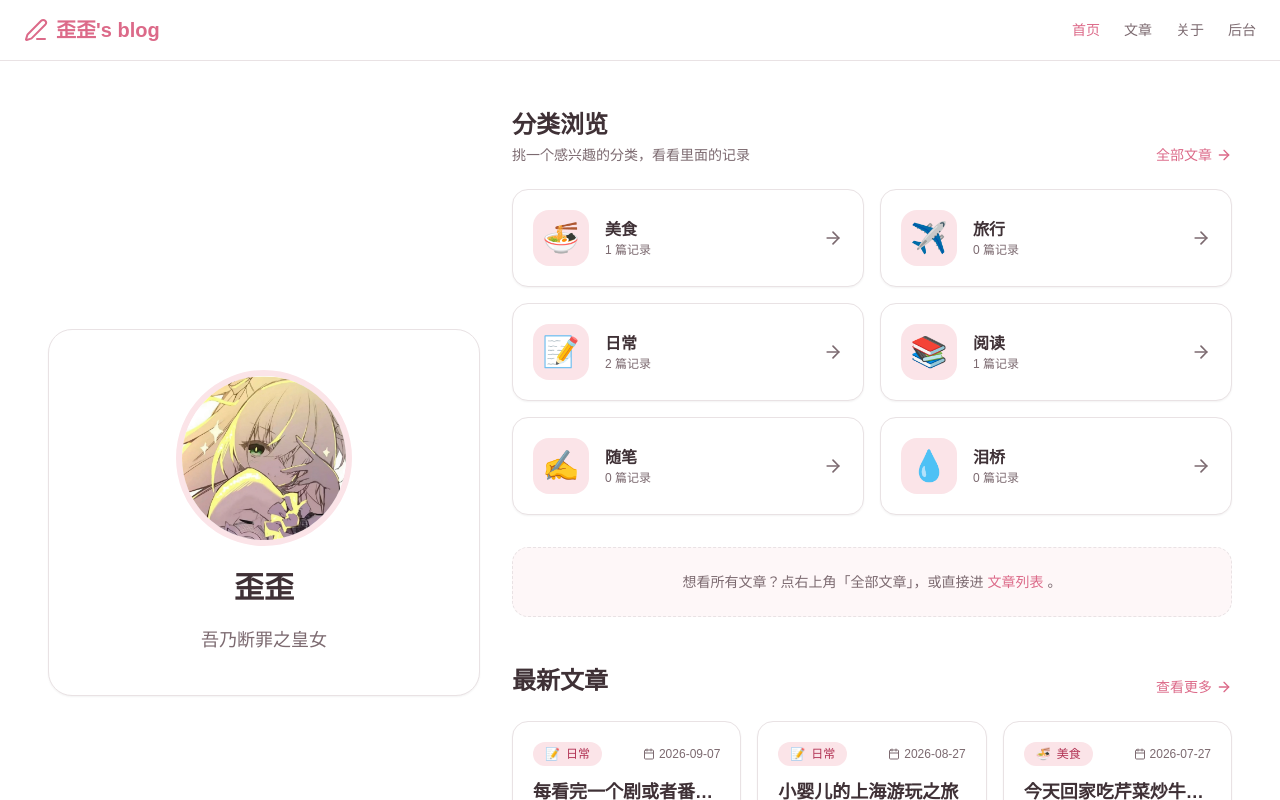
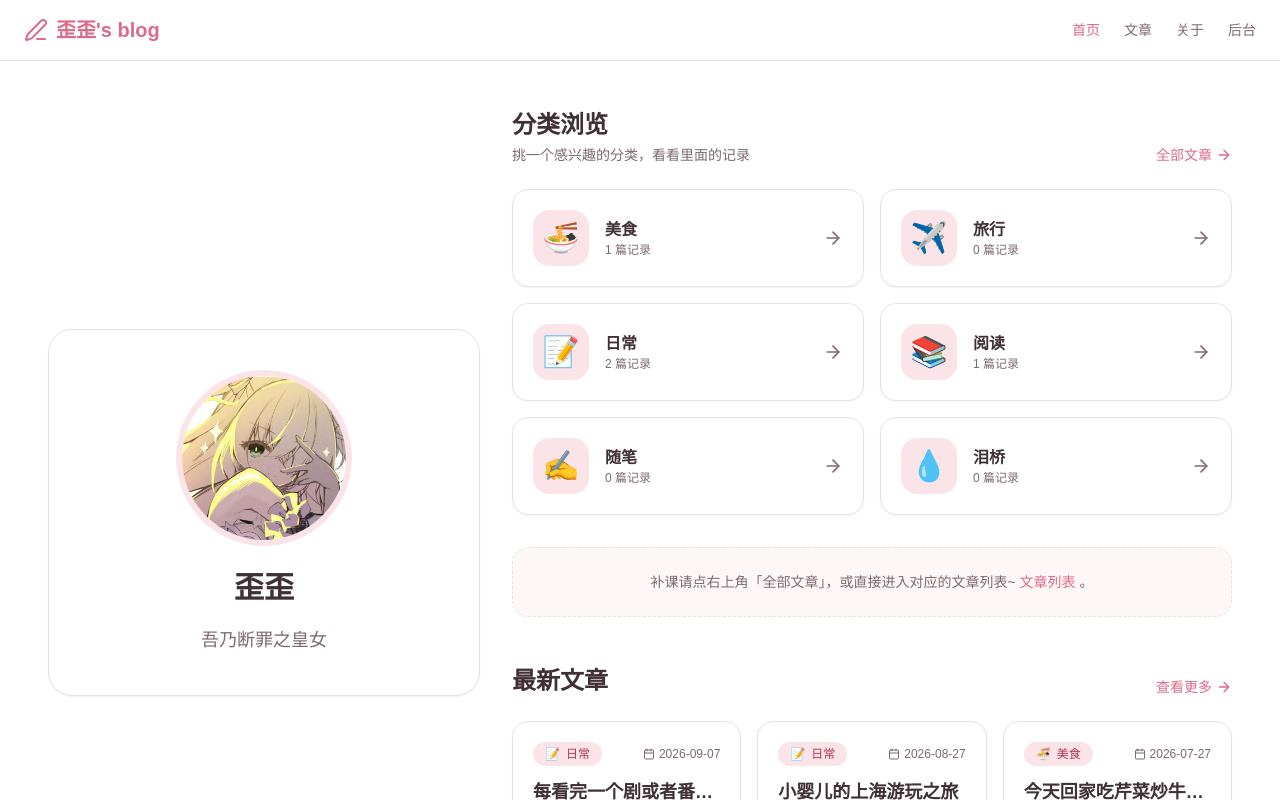
Before and after one commit to rikka-y/yy-blog, a React (Vite) app: page /admin in a window 1280 px wide. Shown: the top 800 px of the page. Built offline with nearby package versions, Linux system fonts and the light colour scheme.

Commit message:
feat: customizable site name, footer & home hint (LandingPage.tsx)

```diff
--- a/src/pages/LandingPage.tsx
+++ b/src/pages/LandingPage.tsx
@@ -79,7 +79,7 @@ export function LandingPage() {
 
           <div className="mt-8 rounded-2xl border border-dashed bg-accent/30 p-6 text-center">
             <p className="text-sm text-muted-foreground">
-              想看所有文章？点右上角「全部文章」，或直接进
+              {profile.homeHint || '想看所有文章？点右上角「全部文章」，或直接进入'}
               <Link to="/posts" className="mx-1 font-medium text-primary hover:underline">
                 文章列表
               </Link>
```
